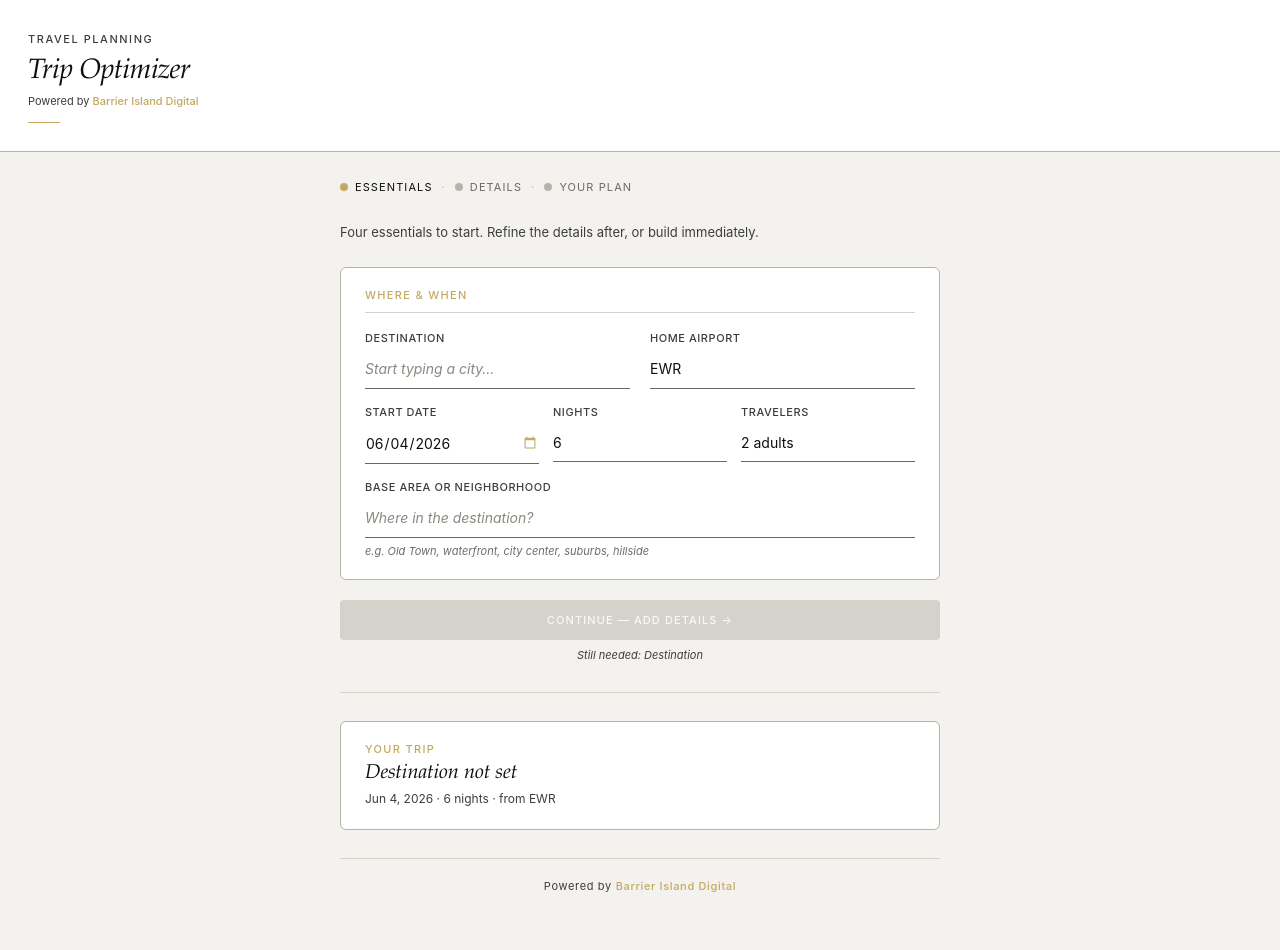
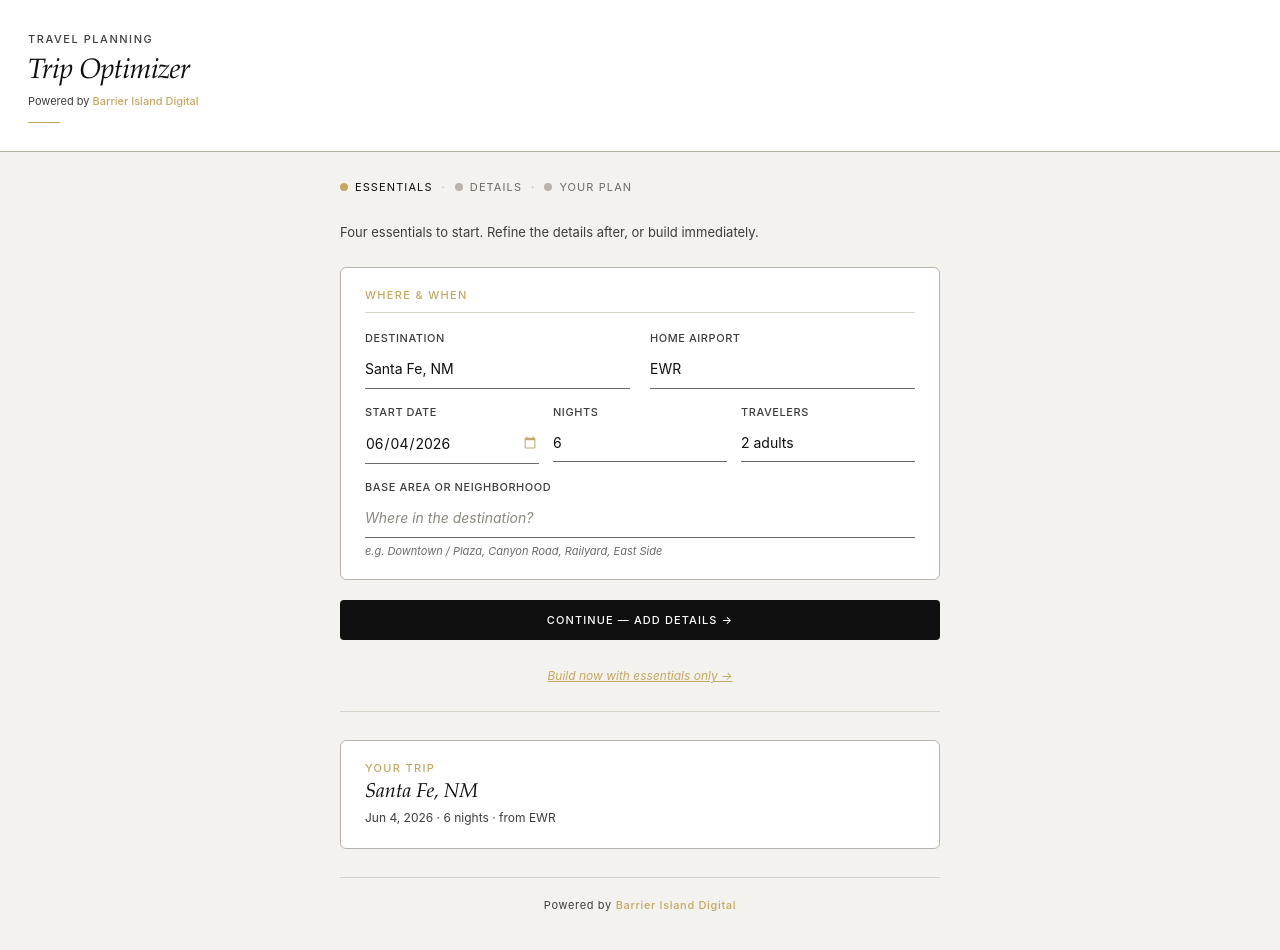
Before and after one commit to jhwiv/trip-optimizer, a React (Vite) app: page / in a window 1280 px wide. Built offline with nearby package versions, Linux system fonts and the light colour scheme.

Commit message:
Prefill destination = Santa Fe, NM; bump LS key to force fresh defaults

```diff
--- a/src/App.jsx
+++ b/src/App.jsx
@@ -980,13 +980,13 @@ const g3 = { display: "grid", gridTemplateColumns: "minmax(0,1fr) minmax(0,1fr)
 
 export default function TripOptimizer() {
   // Persisted form state — survives reloads and accidental tab closes.
-  const LS_KEY = "trip-optimizer-form-v2";
+  const LS_KEY = "trip-optimizer-form-v3";
   const loadSaved = () => { try { return JSON.parse(localStorage.getItem(LS_KEY) || "{}"); } catch { return {}; } };
   const saved = loadSaved();
 
   // Sample prefill — June 4, 6 nights, United, Hertz, Marriott, food + wine focus.
   const DEFAULTS = {
-    basics: { destination: "", startDate: "2026-06-04", nights: "6", travelers: "2 adults", baseArea: "", style: "Food & wine", pace: "Moderate (2–3 things/day)", budget: "$$$ — mid range" },
+    basics: { destination: "Santa Fe, NM", startDate: "2026-06-04", nights: "6", travelers: "2 adults", baseArea: "", style: "Food & wine", pace: "Moderate (2–3 things/day)", budget: "$$$ — mid range" },
     flights: { homeAirport: "EWR", airline: "United", cabin: "Business / Polaris", flex: "Exact date only" },
     hotel: { brand: "Marriott / Bonvoy", tier: "", mustHave: "" },
     transport: { type: "Rental car", company: "Hertz", vehicle: "" },
```
